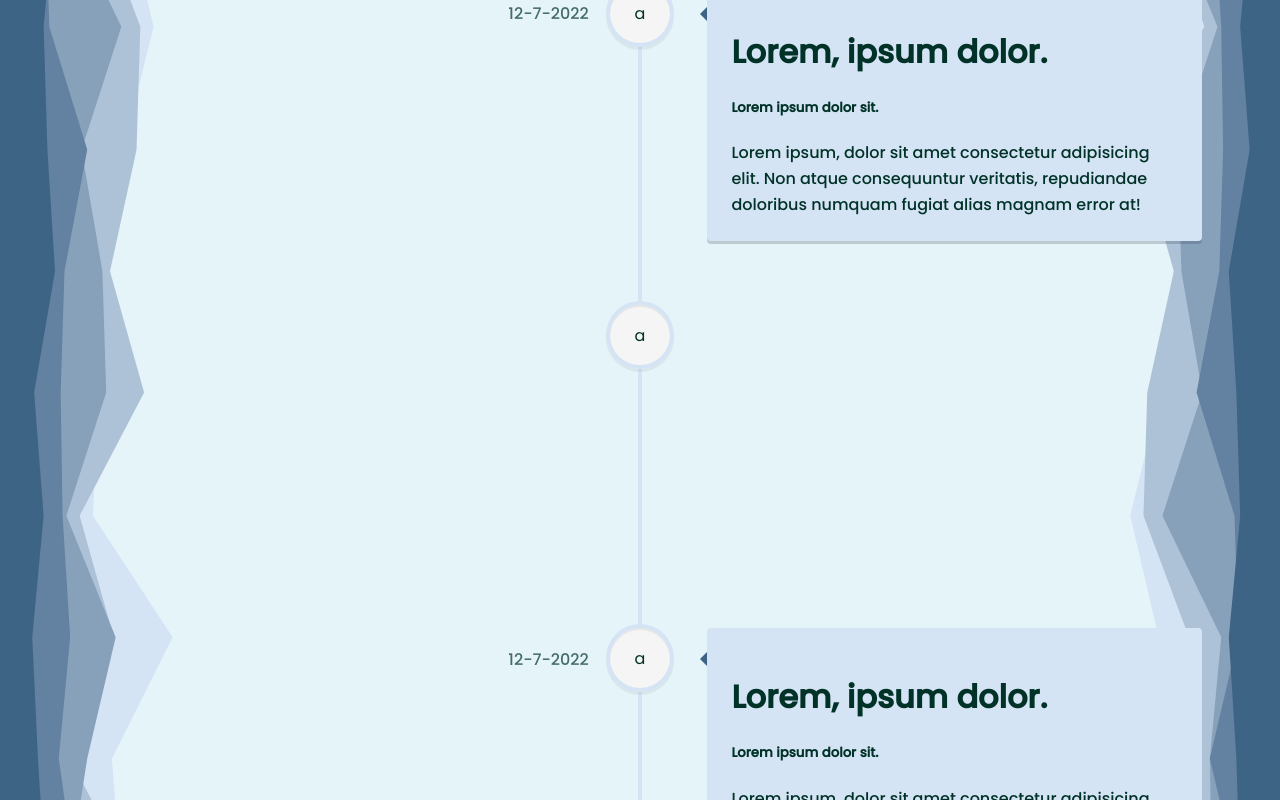
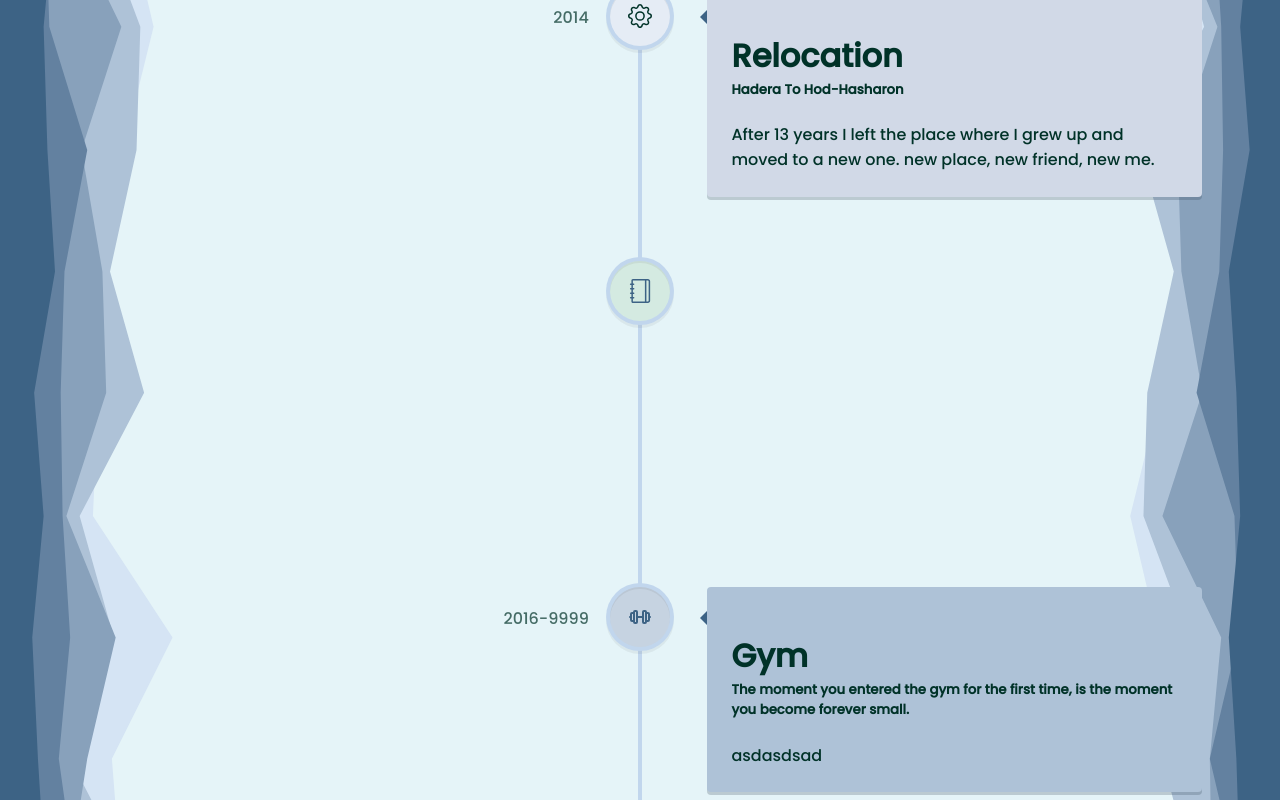
Before and after one commit to oriamram/portfolio, a React (Vite) app: page / in a window 1280 px wide. Shown: the part 2720-3520 px from the top of the page. Built offline with nearby package versions, Linux system fonts and the light colour scheme.

Commit message:
added content and timeLine cards

```diff
--- a/package.json
+++ b/package.json
@@ -21,6 +21,7 @@
 		"nodemon": "^2.0.22",
 		"react": "^18.2.0",
 		"react-dom": "^18.2.0",
+		"react-icons": "^4.9.0",
 		"react-responsive": "^9.0.2",
 		"react-router-dom": "^6.11.2",
 		"react-tilt": "^1.0.2",
--- a/src/assets/timeCardsData.json
+++ b/src/assets/timeCardsData.json
@@ -0,0 +1,31 @@
+[
+	{
+		"title": "MMA",
+		"subTitle": "That sport where you fight your opponent (not soccer)",
+		"content": "Spent 5 incredible years in a fighting club, where I learned, grew, and had an absolute joy. After few years I even got the chance to win 1st place in the national competition.",
+		"date": "2010-2015",
+		"spec": "training"
+	},
+	{
+		"title": "Relocation",
+		"subTitle": "Hadera To Hod-Hasharon",
+		"content": "After 13 years I left the place where I grew up and moved to a new one. new place, new friend, new me.",
+		"date": "2014",
+		"spec": "general"
+	},
+
+	{
+		"title": "High School",
+		"subTitle": "When you try your best but you- Succeed?",
+		"content": "I was the one that all the teachers loved because he never interupts the classes. As a computer enthusiast I studied 5 points of Computer Science along with Maths, Physics and English.",
+		"date": "2016-2019",
+		"spec": "studies"
+	},
+	{
+		"title": "Gym",
+		"subTitle": "The moment you entered the gym for the first time, is the moment you become forever small.",
+		"content": "asdasdsad",
+		"date": "2016-9999",
+		"spec": "training"
+	}
+]
--- a/src/components/sections/projects/Projects.jsx
+++ b/src/components/sections/projects/Projects.jsx
@@ -65,7 +65,7 @@ const Projects = () => {
 						<ProjectCard data={projectsData.default[index]} />
 					) : (
 						projectsData.default.map((projectData) => {
-							return <ProjectCard data={projectData} />;
+							return <ProjectCard data={projectData} key={projectData.title} />;
 						})
 					)}
 				</motion.div>
--- a/src/components/sections/timeline/TimeLine.jsx
+++ b/src/components/sections/timeline/TimeLine.jsx
@@ -3,6 +3,7 @@ import { VerticalTimeline } from "react-vertical-timeline-component";
 import "react-vertical-timeline-component/style.min.css";
 import { useMediaQuery } from "react-responsive";
 import TimeLineCard from "./TimeLineCard";
+import * as TimeCardsData from "/src/assets/TimeCardsData.json";
 
 const TimeLine = () => {
 	const isSmallScreen = useMediaQuery({
@@ -28,10 +29,9 @@ const TimeLine = () => {
 			</div>
 			<div className="time-line">
 				<VerticalTimeline>
-					<TimeLineCard />
-					<TimeLineCard />
-					<TimeLineCard />
-					<TimeLineCard />
+					{TimeCardsData.default.map((cardData) => (
+						<TimeLineCard cardData={cardData} key={cardData.title} />
+					))}
 				</VerticalTimeline>
 			</div>
 		</div>
--- a/src/components/sections/timeline/TimeLineCard.jsx
+++ b/src/components/sections/timeline/TimeLineCard.jsx
@@ -1,29 +1,55 @@
 import React from "react";
 import { VerticalTimelineElement } from "react-vertical-timeline-component";
+import { SlNotebook } from "react-icons/sl";
+import { TbBarbell } from "react-icons/tb";
+import { BsGear } from "react-icons/bs";
 
-const TimeLineCard = () => {
+const TimeLineCard = ({ cardData }) => {
+	const studiesStyle = { background: "#a8d8b9", color: "#003228", boxShadow: "0 3px rgb(49 67 85 / 23%)" };
+	const trainingStyle = { background: "#aec2d7", color: "#003228", boxShadow: "0 3px rgb(49 67 85 / 23%)" };
+	const generalStyle = { background: "#d1d9e7", color: "#003228", boxShadow: "0 3px rgb(49 67 85 / 23%)" };
+	const cardStyle = cardData.spec === "studies" ? studiesStyle : cardData.spec === "training" ? trainingStyle : generalStyle;
+
+	const studiesIconStyle = {
+		background: "#d4eae1",
+		display: "flex",
+		color: "#003228",
+		boxShadow: "0 0 0 4px #c1d6ed, inset 0 2px 0 rgba(0,0,0,.06), 0 3px 0 4px rgba(0,0,0,.05)",
+	};
+	const trainingIconStyle = {
+		background: "#c6d3e1",
+		display: "flex",
+		color: "#003228",
+		boxShadow: "0 0 0 4px #c1d6ed, inset 0 2px 0 rgba(0,0,0,.06), 0 3px 0 4px rgba(0,0,0,.05)",
+	};
+	const generalIconStyle = {
+		background: "#e5ecf5",
+		display: "flex",
+		color: "#003228",
+		boxShadow: "0 0 0 4px #c1d6ed, inset 0 2px 0 rgba(0,0,0,.06), 0 3px 0 4px rgba(0,0,0,.05)",
+	};
+	const iconStyle = cardData.spec === "studies" ? studiesIconStyle : cardData.spec === "training" ? trainingIconStyle : generalIconStyle;
+
 	return (
 		<VerticalTimelineElement
-			contentStyle={{ background: "#d5e4f4", color: "#003228", boxShadow: "0 3px rgb(49 67 85 / 23%)" }}
+			contentStyle={cardStyle}
 			contentArrowStyle={{ borderRight: "7px solid #3d6385" }}
-			iconStyle={{
-				background: "#f5f5f5",
-				display: "flex",
-				justifyContent: "center",
-				alignItems: "center",
-				color: "#003228",
-				boxShadow: "0 0 0 4px #d5e4f4, inset 0 2px 0 rgba(0,0,0,.06), 0 3px 0 4px rgba(0,0,0,.05)",
-			}}
-			icon={"a"}
-			date="12-7-2022"
+			iconStyle={iconStyle}
+			icon={
+				cardData.spec === "studies" ? (
+					<SlNotebook className="icon" />
+				) : cardData.spec === "training" ? (
+					<TbBarbell className="icon" />
+				) : (
+					<BsGear />
+				)
+			}
+			date={cardData.date}
 			className="timeline-component"
 		>
-			<h1>Lorem, ipsum dolor.</h1>
-			<h5>Lorem ipsum dolor sit.</h5>
-			<p>
-				Lorem ipsum, dolor sit amet consectetur adipisicing elit. Non atque consequuntur veritatis, repudiandae doloribus numquam fugiat alias
-				magnam error at!
-			</p>
+			<h1>{cardData.title}</h1>
+			<h5>{cardData.subTitle}</h5>
+			<p>{cardData.content}</p>
 		</VerticalTimelineElement>
 	);
 };
--- a/src/components/sections/timeline/timeLine.scss
+++ b/src/components/sections/timeline/timeLine.scss
@@ -2,8 +2,17 @@
 
 .TimeLine.section {
 	background: $light-turquoise;
+	h5 {
+		margin-top: 0;
+	}
+	h1 {
+		margin-bottom: 0;
+	}
 }
 
 .time-line {
 	width: 100%;
 }
+.icon {
+	color: $dark-blue;
+}
--- a/src/main.scss
+++ b/src/main.scss
@@ -25,7 +25,7 @@ body {
 	font-family: "Poppins", sans-serif;
 	color: $dark-green;
 	background: $white-main;
-	--line-color: #d5e4f4;
+	--line-color: #c1d6ed;
 }
 
 .section {
```
Also changed, not shown: 6 other files (tests, documents, lock files or other folders).
